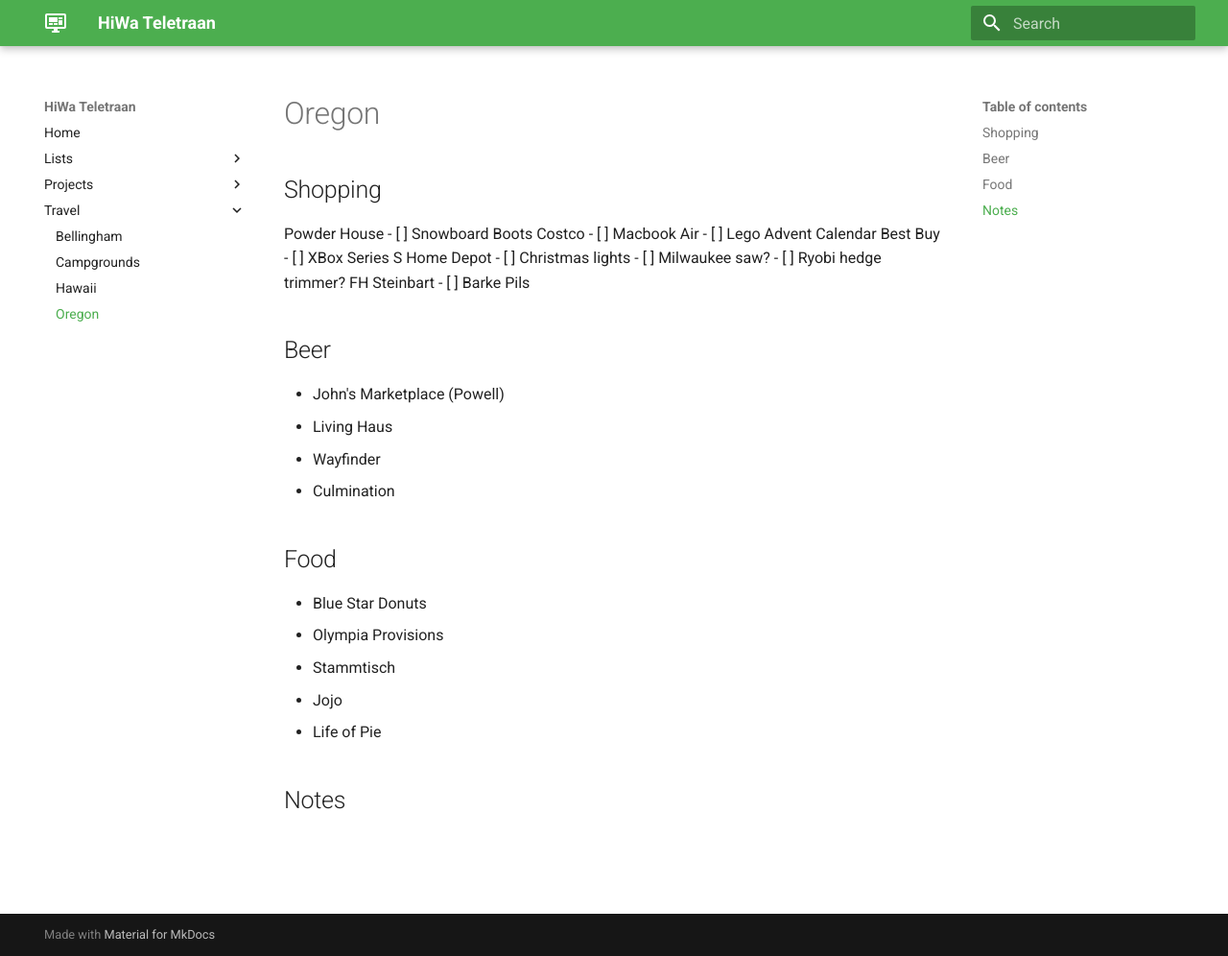
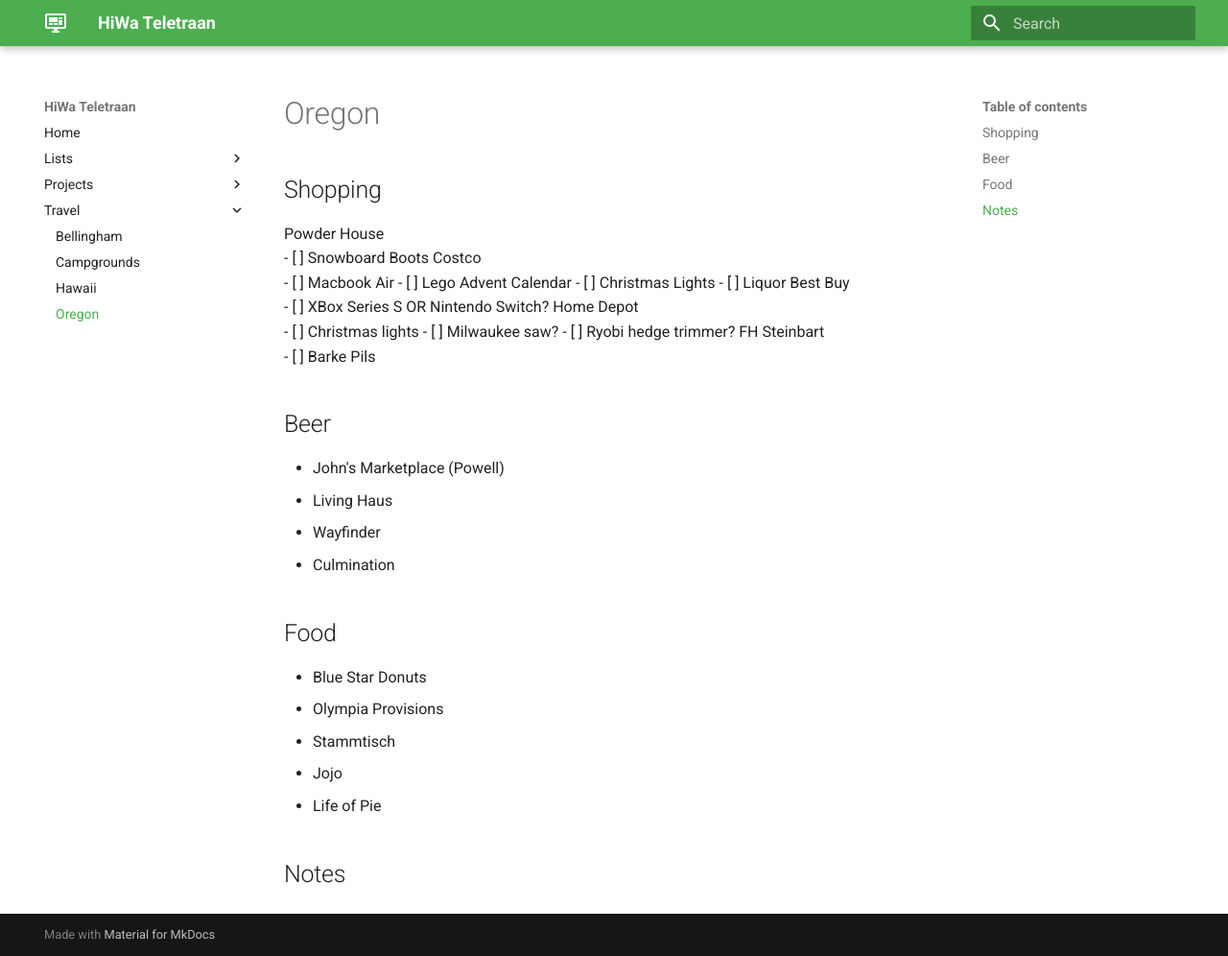
Before and after one commit to hiwa-house/teletraan, an MkDocs documentation site: the page built from docs/travel/oregon.md, in a window 1280 px wide and 996 px high. Shown: the whole window at 96% size. Built offline with MkDocs 1.6.1 and Material for MkDocs 9.7.7, drawn with Linux system fonts in a browser that asks for light colours; comment, search, counter and statistics services are not loaded.

Commit message:
Update oregon.md

```diff
--- a/docs/travel/oregon.md
+++ b/docs/travel/oregon.md
@@ -6,8 +6,10 @@ Powder House
 Costco
 - [ ] Macbook Air
 - [ ] Lego Advent Calendar
+- [ ] Christmas Lights
+- [ ] Liquor
 Best Buy
-- [ ] XBox Series S
+- [ ] XBox Series S OR Nintendo Switch?
 Home Depot
 - [ ] Christmas lights
 - [ ] Milwaukee saw?
```
